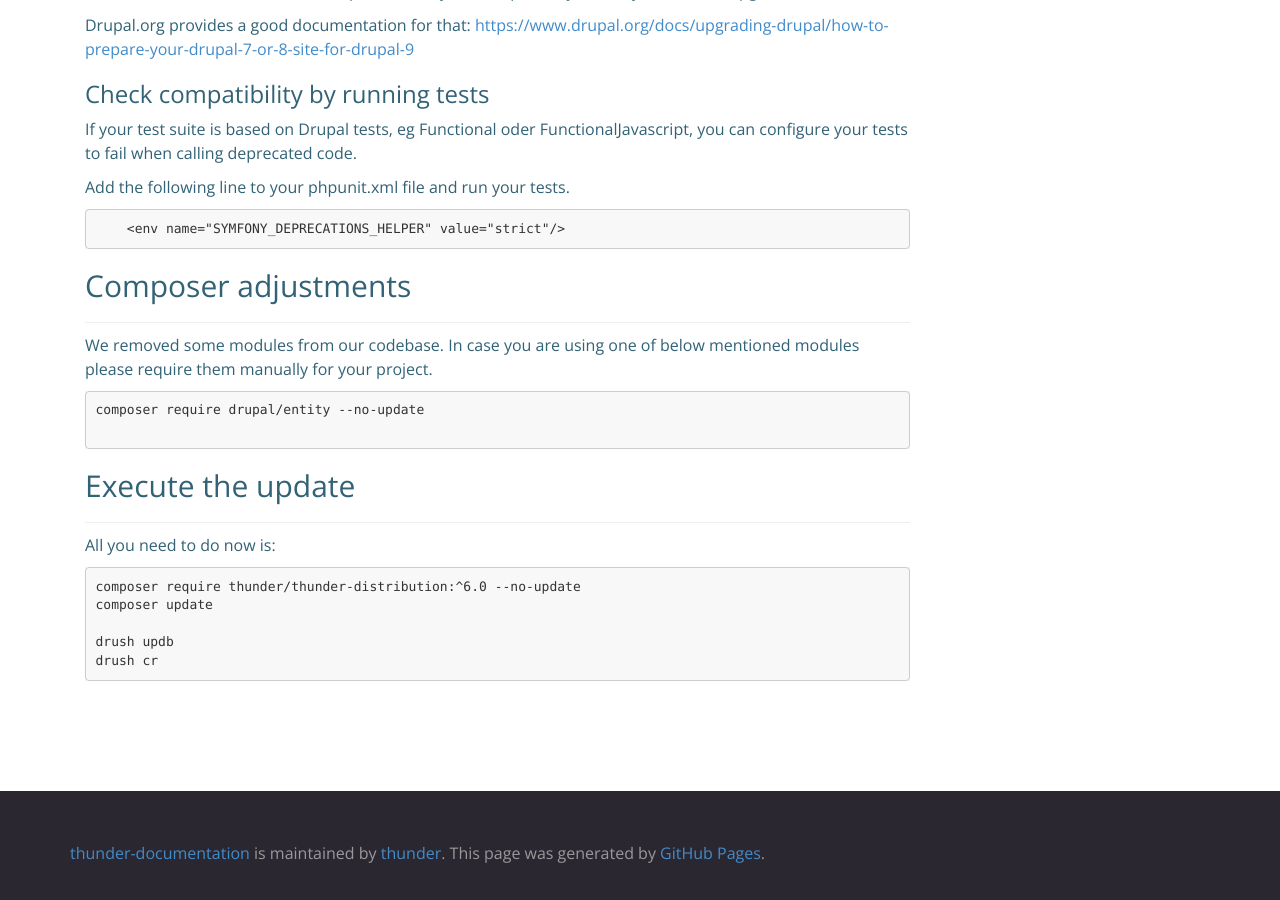
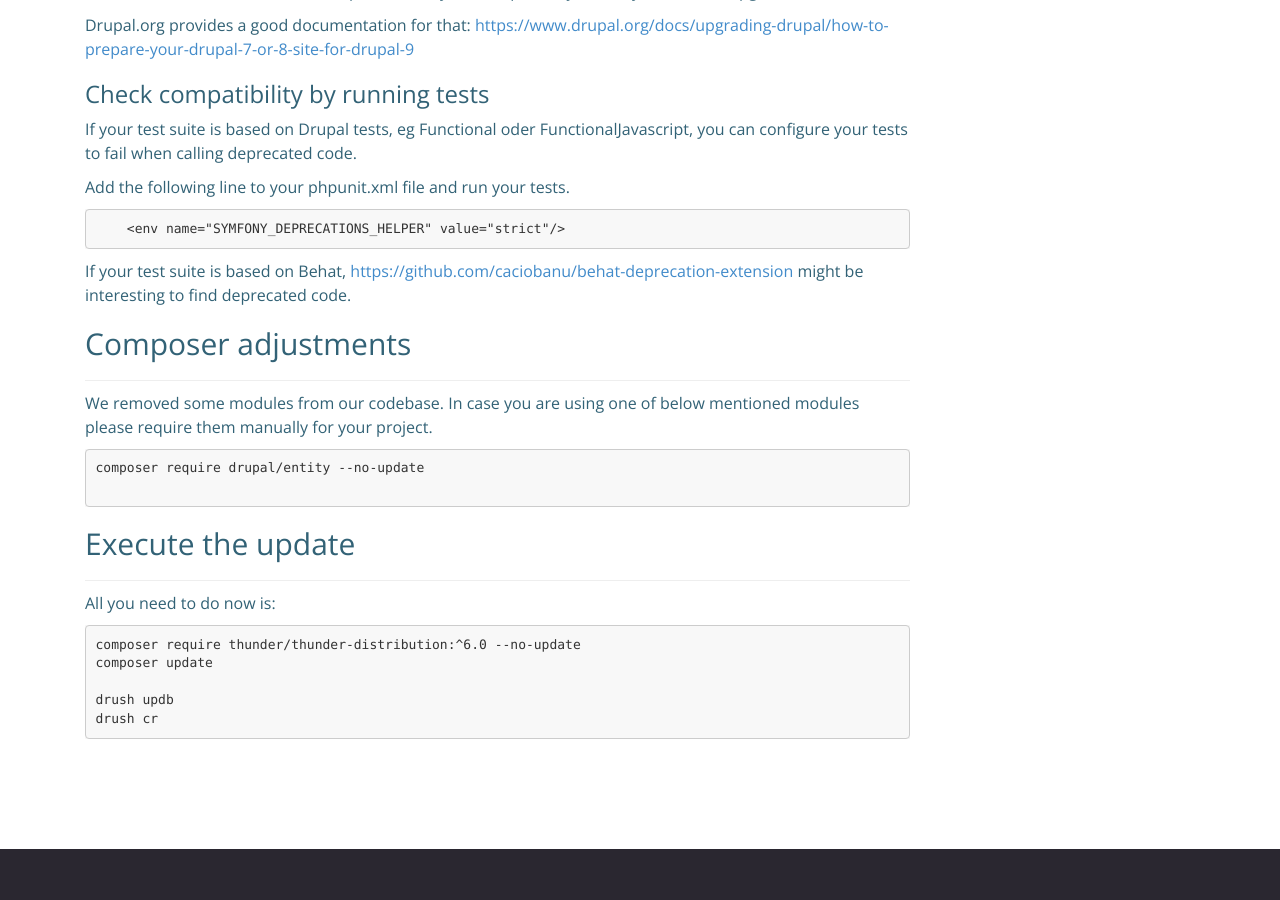
Before and after one commit to thunder/thunder-documentation, a Jekyll site: the page built from update-3-to-6.md, in a window 1280 px wide and 900 px high, scrolled down 1020 px. Built offline with Jekyll 4.4.1, drawn with Linux system fonts in a browser that asks for light colours; nearby versions of some CDN libraries; our own code applies the rules of GitHub Pages for plain Markdown files; comment, search, counter and statistics services are not loaded; the repository's description, which GitHub fills in, is left out.

Commit message:
docs: add behat deprecation extension

````diff
--- a/_includes/update36/drupal9-compatibility.md
+++ b/_includes/update36/drupal9-compatibility.md
@@ -13,3 +13,5 @@ Add the following line to your phpunit.xml file and run your tests.
 ```
     <env name="SYMFONY_DEPRECATIONS_HELPER" value="strict"/>
 ```
+
+If your test suite is based on Behat, [https://github.com/caciobanu/behat-deprecation-extension](https://github.com/caciobanu/behat-deprecation-extension) might be interesting to find deprecated code.
````
